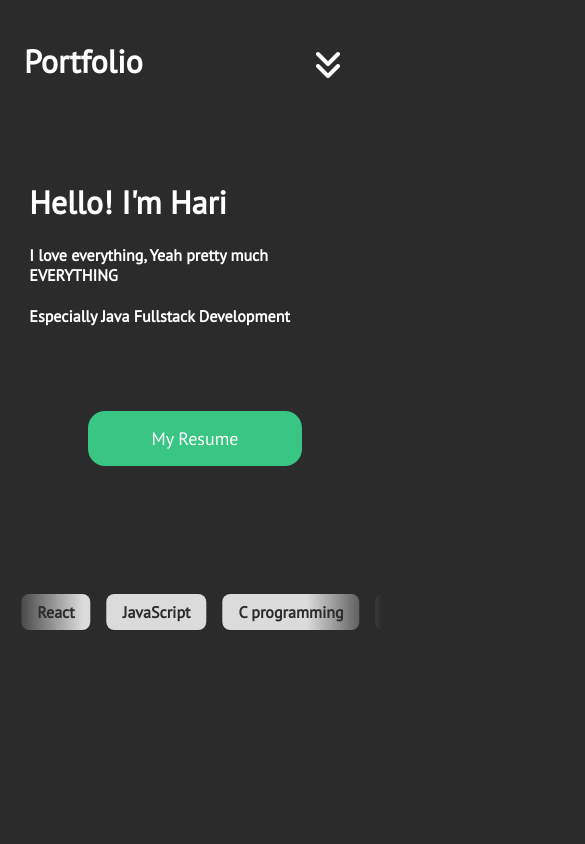
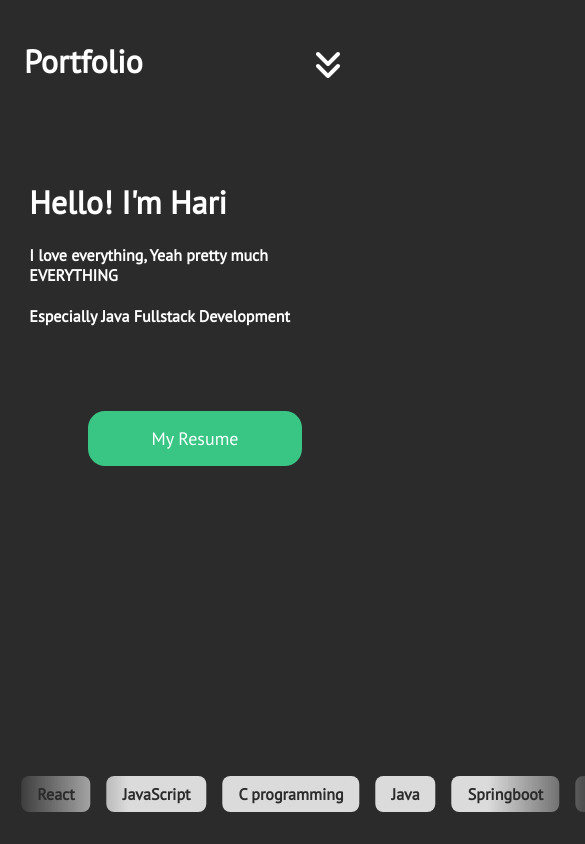
Before and after one commit to Hari-GS/my-portfolio, a React (Create React App) app in the folder my-app/: page / in a window 390 px wide. Shown: the top 844 px of the page, 585 px wide, since content can reach past the window. Built offline with nearby package versions, Linux system fonts and the light colour scheme.

Commit message:
scroller configured using position css attribute

```diff
--- a/my-app/src/Components/HeroStyles.css
+++ b/my-app/src/Components/HeroStyles.css
@@ -131,7 +131,10 @@
     }
 
     .scroller{
-        margin-top: 8rem;
+        margin-top: 0rem;
+        margin-bottom: 0rem;
+        bottom: 1rem;
+        position: absolute;
         margin-left: 0;
         max-width: 90;
     }
```
